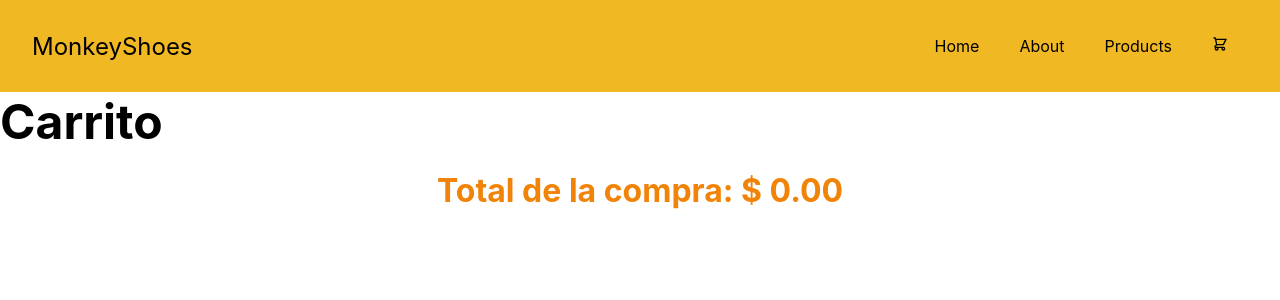
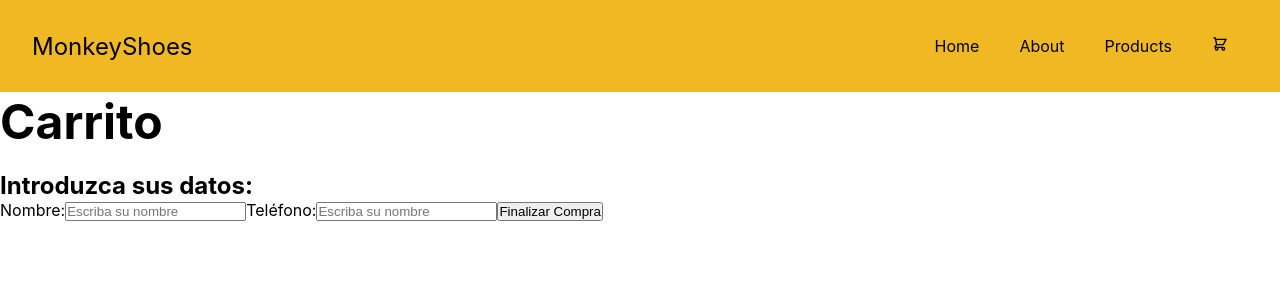
Before and after one commit to PabloGonzalez315/ecommerceReact, a React (Create React App) app: page /cart in a window 1280 px wide. Shown: the top 300 px of the page. Built offline with nearby package versions, Linux system fonts and the light colour scheme.

Commit message:
buyer test personal

```diff
--- a/src/pages/CartPage.jsx
+++ b/src/pages/CartPage.jsx
@@ -1,8 +1,34 @@
 import React from "react";
 import { useCart } from "../context/CartContext";
+import { useState } from "react";
+
 
 const CartPage = () => {
+	const [name, setName] = useState("");
+	const [phone, setPhone] = useState("");
+	const handleSubmit = (e) => {
+		e.preventDefault();
+		console.log(name, phone);
+	};
 	const { cart, removeItem, totalPrice } = useCart();
+	const newOrder = {
+		buyer: {
+			name: "",
+			phone: "",
+		},
+		items : cart.map(item => {
+			return {
+				id: item.id,
+				quantity: item.quantity
+			}
+		}
+		),
+		total: {totalPrice}
+
+
+	}
+	console.log(newOrder);
+
 	return (
 		<div>
 			<h1>Carrito</h1>
@@ -26,9 +52,38 @@ const CartPage = () => {
 					</div>
 				);
 			})}
-			<h3 className="totalCompra">Total de la compra: $ {totalPrice().toFixed(2)}</h3>
+			{/* <CartForm /> */}
+
+
+		<div>
+			<h2>Introduzca sus datos:</h2>
+			<form onSubmit={handleSubmit}>
+				<label htmlFor="name">Nombre:</label>
+				<input
+					type="text"
+					id="name"
+					name="name"
+					placeholder="Escriba su nombre"
+					value={name}
+					onChange={(e) => setName(e.target.value)}
+				/>
+
+				<label htmlFor="phone">Teléfono:</label>
+				<input
+					type="number"
+					id="phone"
+					name="phone"
+					placeholder="Escriba su nombre"
+					value={phone}
+					onChange={(e) => setPhone(e.target.value)}
+				/>
+				<input type="submit" value="Finalizar Compra" />
+			</form>
+
+		</div>
 		</div>
 	);
 };
 
+
 export default CartPage;
```
Also changed, not shown: src/components/CartForm/CartForm.js (added, +40 -0 lines).
